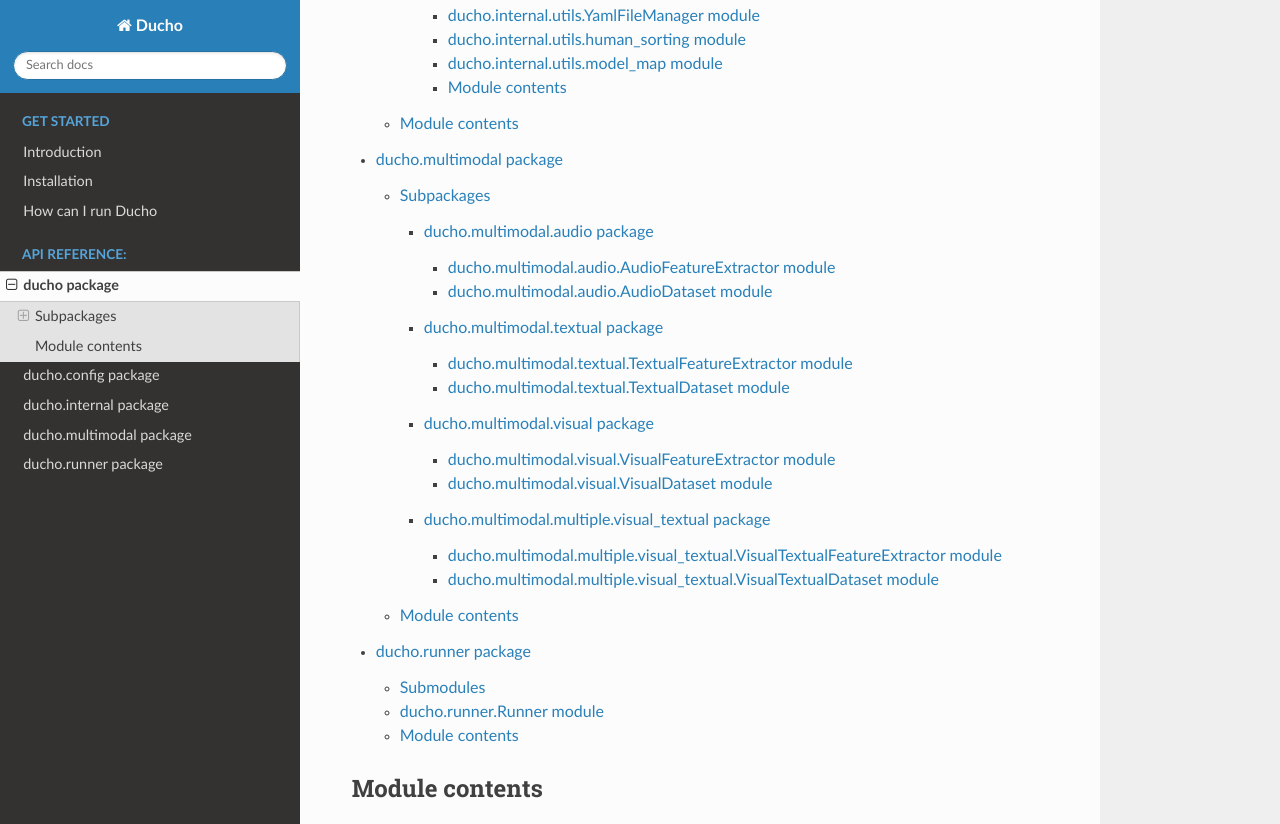
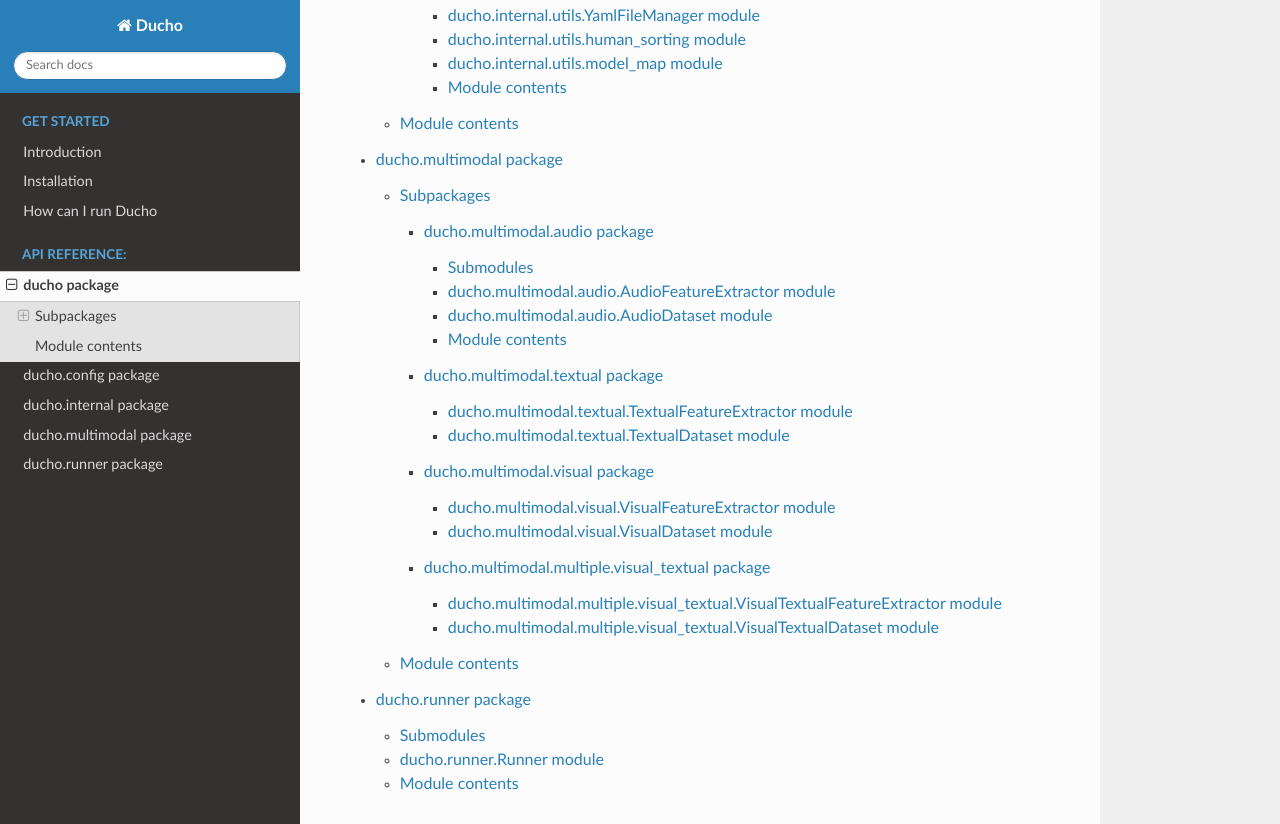
Before and after one commit to sisinflab/Ducho, a Sphinx documentation site: the page built from docs/source/ducho/ducho.rst, in a window 1280 px wide and 900 px high, scrolled down 632 px, cut to the strip 0-824 px from the top of the window. Built offline with Sphinx 7.4.7 and the Read the Docs theme 2.0.0, drawn with Linux system fonts in a browser that asks for light colours.

Commit message:
change docs for audio features

```diff
--- a/docs/source/ducho/ducho.multimodal.audio.rst
+++ b/docs/source/ducho/ducho.multimodal.audio.rst
@@ -1,6 +1,8 @@
 ducho.multimodal.audio package
 ==================================
 
+Submodules
+----------
 
 ducho.multimodal.audio.AudioFeatureExtractor module
 ---------------------------------------------------------
@@ -19,3 +21,12 @@ ducho.multimodal.audio.AudioDataset module
 .. autoclass:: AudioDataset
   :members:
   :inherited-members:
+
+
+Module contents
+---------------
+
+.. automodule:: ducho.multimodal.audio
+   :members:
+   :undoc-members:
+   :show-inheritance:
```
